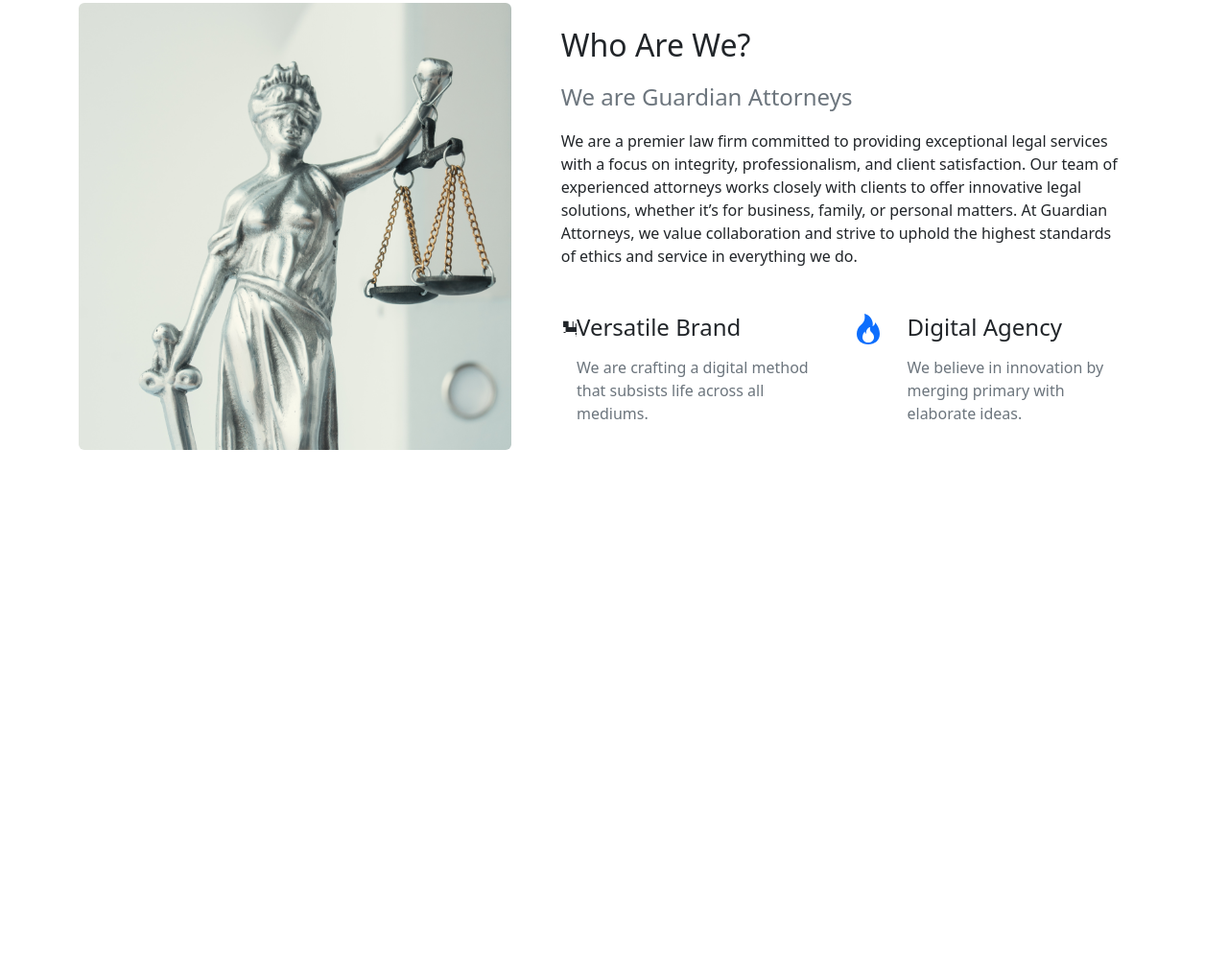
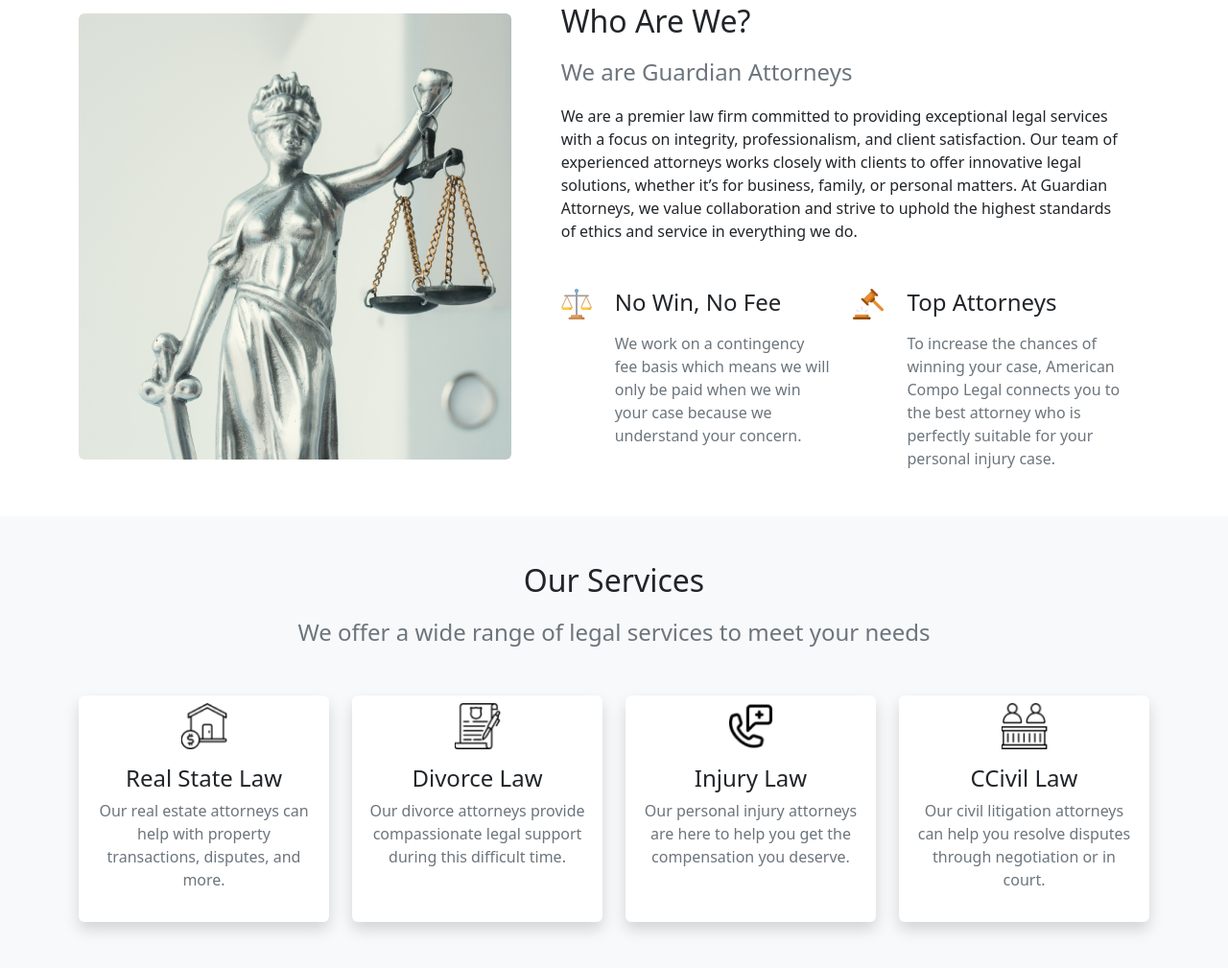
Before and after one commit to jb-seganfredo/Guardian-Attorneys-website, a website with bundled scripts: page index.html in a window 1280 px wide. Shown: the part 845-1854 px from the top of the page at 96% size. Before the commit the page ends 1362 px from the top, so only its background shows below. Built offline with nearby package versions, Linux system fonts and the light colour scheme.

Commit message:
feat: services section

```diff
--- a/assets/css/style.css
+++ b/assets/css/style.css
@@ -4,6 +4,7 @@
     --secondary-font: Quicksand, sans-serif;
 
     --gold-color: hsl(51, 100%, 35%);
+    --dark-blue: #1E2E45;
 }
 
 * {
@@ -190,6 +191,26 @@
 
 
 
+
+
+/* About */
+
+
+
+/* Services */
+
+.services .card {
+    display: flex;
+    align-items: center;
+}
+
+.services img {
+    width: 3rem;
+    margin-top: 0.5rem;
+    object-fit: cover;
+}
+
+
 @media (min-width: 801px) {
     .navbar-mobile {
       display: none !important;
--- a/index.html
+++ b/index.html
@@ -148,45 +148,71 @@
     <!-- About Us-->
 
     <div data-aos="zoom-in-left">
-
       <section class="py-3 py-md-5">
         <div class="container">
           <div class="row gy-3 gy-md-4 gy-lg-0 align-items-lg-center">
             <div class="col-12 col-lg-6 col-xl-5">
-                  <img class="img-fluid rounded" loading="lazy" src="./assets/images/about-us/about-image.png" alt="About 1">
+              <img
+                class="img-fluid rounded"
+                loading="lazy"
+                src="./assets/images/about-us/about-image.png"
+                alt="About 1"
+              />
             </div>
             <div class="col-12 col-lg-6 col-xl-7">
               <div class="row justify-content-xl-center">
                 <div class="col-12 col-xl-11">
                   <h2 class="mb-3">Who Are We?</h2>
-                      <p class="lead fs-4 text-secondary mb-3">We are Guardian Attorneys</p>
-                      <p class="mb-5">We are a premier law firm committed to providing exceptional legal services with a focus on integrity, professionalism, and client satisfaction.
-                        Our team of experienced attorneys works closely with clients to offer innovative legal solutions, whether it’s for business, family, or personal matters.
-                        At Guardian Attorneys, we value collaboration and strive to uphold the highest standards of ethics and service in everything we do.</p>
+                  <p class="lead fs-4 text-secondary mb-3">
+                    We are Guardian Attorneys
+                  </p>
+                  <p class="mb-5">
+                    We are a premier law firm committed to providing exceptional
+                    legal services with a focus on integrity, professionalism,
+                    and client satisfaction. Our team of experienced attorneys
+                    works closely with clients to offer innovative legal
+                    solutions, whether it’s for business, family, or personal
+                    matters. At Guardian Attorneys, we value collaboration and
+                    strive to uphold the highest standards of ethics and service
+                    in everything we do.
+                  </p>
                   <div class="row gy-4 gy-md-0 gx-xxl-5X">
                     <div class="col-12 col-md-6">
                       <div class="d-flex">
-                            <svg xmlns="http://www.w3.org/2000/svg" width="32" height="32" fill="currentColor" class="bi bi-scale" viewBox="0 0 16 16">
-                                <path d="M7 0a.5.5 0 0 1 .5.5V6h4V.5a.5.5 0 0 1 1 0V6h2V2.5a.5.5 0 0 1 1 0V6h2V1.5a.5.5 0 0 1 .5-.5h1a.5.5 0 0 1 .5.5v5.5h2a.5.5 0 0 1 .5.5v5a.5.5 0 0 1-.5.5h-2V14h1a.5.5 0 0 1 .5.5v2a.5.5 0 0 1-.5.5h-1V14h-1v2h-1v-2h-1v2h-1v-2h-1v-2h1v-1H3a.5.5 0 0 1-.5-.5V12h2V6H2.5a.5.5 0 0 1-.5-.5V0z"/>
-                              </svg>
-
-
+                        <div class="me-4 text-primary">
+                          <img
+                            src="./assets/images/about-us/balance.png"
+                            width="32"
+                            height="32"
+                          />
+                        </div>
                         <div>
-                              <h2 class="h4 mb-3">Versatile Brand</h2>
-                              <p class="text-secondary mb-0">We are crafting a digital method that subsists life across all mediums.</p>
+                          <h2 class="h4 mb-3">No Win, No Fee</h2>
+                          <p class="text-secondary mb-0">
+                            We work on a contingency fee basis which means we
+                            will only be paid when we win your case because we
+                            understand your concern.
+                          </p>
                         </div>
                       </div>
                     </div>
                     <div class="col-12 col-md-6">
                       <div class="d-flex">
                         <div class="me-4 text-primary">
-                              <svg xmlns="http://www.w3.org/2000/svg" width="32" height="32" fill="currentColor" class="bi bi-fire" viewBox="0 0 16 16">
-                                <path d="M8 16c3.314 0 6-2 6-5.5 0-1.5-.5-4-2.5-6 .25 1.5-1.25 2-1.25 2C11 4 9 .5 6 0c.357 2 .5 4-2 6-1.25 1-2 2.729-2 4.5C2 14 4.686 16 8 16Zm0-1c-1.657 0-3-1-3-2.75 0-.75.25-2 1.25-3C6.125 10 7 10.5 7 10.5c-.375-1.25.5-3.25 2-3.5-.179 1-.25 2 1 3 .625.5 1 1.364 1 2.25C11 14 9.657 15 8 15Z" />
-                              </svg>
+                          <img
+                            src="./assets/images/about-us/gavel.png"
+                            width="32"
+                            height="32"
+                          />
                         </div>
                         <div>
-                              <h2 class="h4 mb-3">Digital Agency</h2>
-                              <p class="text-secondary mb-0">We believe in innovation by merging primary with elaborate ideas.</p>
+                          <h2 class="h4 mb-3">Top Attorneys</h2>
+                          <p class="text-secondary mb-0">
+                            To increase the chances of winning your case,
+                            American Compo Legal connects you to the best
+                            attorney who is perfectly suitable for your personal
+                            injury case.
+                          </p>
                         </div>
                       </div>
                     </div>
@@ -197,12 +223,111 @@
           </div>
         </div>
       </section>
+    </div>
 
+    <!-- Services -->
+
+    <div
+      data-aos="fade-right"
+      data-aos-offset="300"
+      data-aos-easing="ease-in-sine"
+    >
+      <section class="services py-3 py-md-5 bg-light">
+        <div class="container">
+          <div class="row">
+            <div class="col-12 text-center">
+              <h2 class="mb-3">Our Services</h2>
+              <p class="lead fs-4 text-secondary mb-5">
+                We offer a wide range of legal services to meet your needs
+              </p>
+            </div>
+          </div>
+          <div class="row gy-4 gy-md-5">
+            <div class="col-12 col-md-6 col-lg-3 text-center">
+              <div class="card h-100 border-0 shadow">
+                <img
+                  src="./assets/images/services/real-state.png"
+                  class="card-img-top"
+                  alt="Service 1"
+                />
+                <div class="card-body">
+                  <h2 class="h4">Real State Law</h2>
+                  <p class="text-secondary">
+                    Our real estate attorneys can help with property
+                    transactions, disputes, and more.
+                  </p>
+                </div>
+              </div>
+            </div>
+
+            <div class="col-12 col-md-6 col-lg-3 text-center">
+              <div class="card h-100 border-0 shadow">
+                <img
+                  src="./assets/images/services/divorce-law.png"
+                  class="card-img-top"
+                  alt="Service 2"
+                />
+                <div class="card-body">
+                  <h2 class="h4">Divorce Law</h2>
+                  <p class="text-secondary">
+                    Our divorce attorneys provide compassionate legal support
+                    during this difficult time.
+                  </p>
+                </div>
+              </div>
+            </div>
+
+            <div class="col-12 col-md-6 col-lg-3 text-center">
+              <div class="card h-100 border-0 shadow">
+                <img
+                  src="./assets/images/services/injury-law.png"
+                  class="card-img-top"
+                  alt="Service 3"
+                />
+                <div class="card-body">
+                  <h2 class="h4">Injury Law</h2>
+                  <p class="text-secondary">
+                    Our personal injury attorneys are here to help you get the
+                    compensation you deserve.
+                  </p>
+                </div>
+              </div>
+            </div>
+
+            <div class="col-12 col-md-6 col-lg-3 text-center">
+              <div class="card h-100 border-0 shadow">
+                <img
+                  src="./assets/images/services/civil-law.png"
+                  class="card-img-top"
+                  alt="Service 4"
+                />
+                <div class="card-body">
+                  <h2 class="h4">CCivil Law</h2>
+                  <p class="text-secondary">
+                    Our civil litigation attorneys can help you resolve disputes
+                    through negotiation or in court.
+                  </p>
+                </div>
+              </div>
+            </div>
+          </div>
+        </div>
+      </section>
+    </div>
+
+    <!-- Propaganda -->
+
+    <div
+      data-aos="fade-left"
+      data-aos-offset="300"
+      data-aos-easing="ease-in-sine"
+    >
 
 
 
     </div>
 
+    <!-- Testimonials -->
 
     <script src="https://unpkg.com/aos@next/dist/aos.js"></script>
     <script>
```
Also changed, not shown: assets/images/about-us/balance.png (added), assets/images/about-us/gavel.png (added), assets/images/services/civil-law.png (added), assets/images/services/divorce-law.png (added), assets/images/services/injury-law.png (added), assets/images/services/real-state.png (added). Lines whose indentation alone changed are shown as unchanged.
